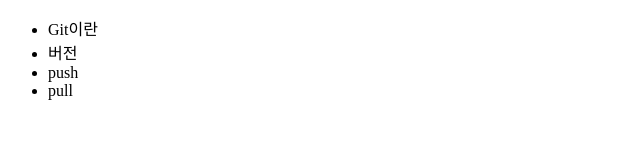
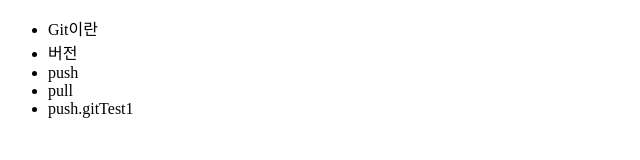
Before and after one commit to phk0606/gitTest, a plain HTML site: page index.html in a window 1280 px wide. Shown: the whole page, without its empty margins (0-640 px from the left). Drawn offline with Linux system fonts and the light colour scheme.

Commit message:
push.gitTest1

```diff
--- a/index.html
+++ b/index.html
@@ -9,6 +9,7 @@
 		<li>버전</li>
 		<li>push</li>
 		<li>pull</li>
+		<li>push.gitTest1</li>
 	</ul>
 <header></header>
 </body>
```
